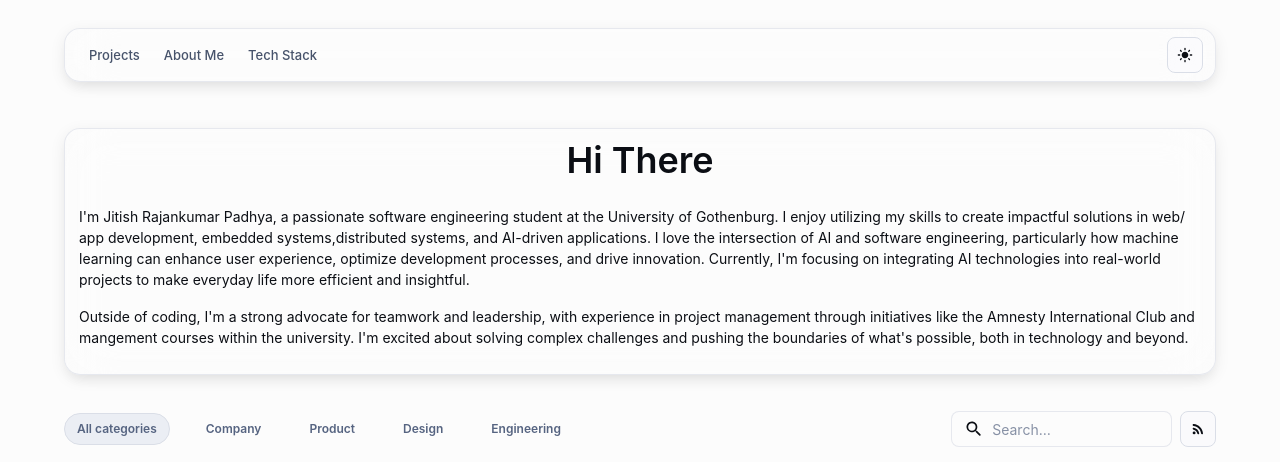
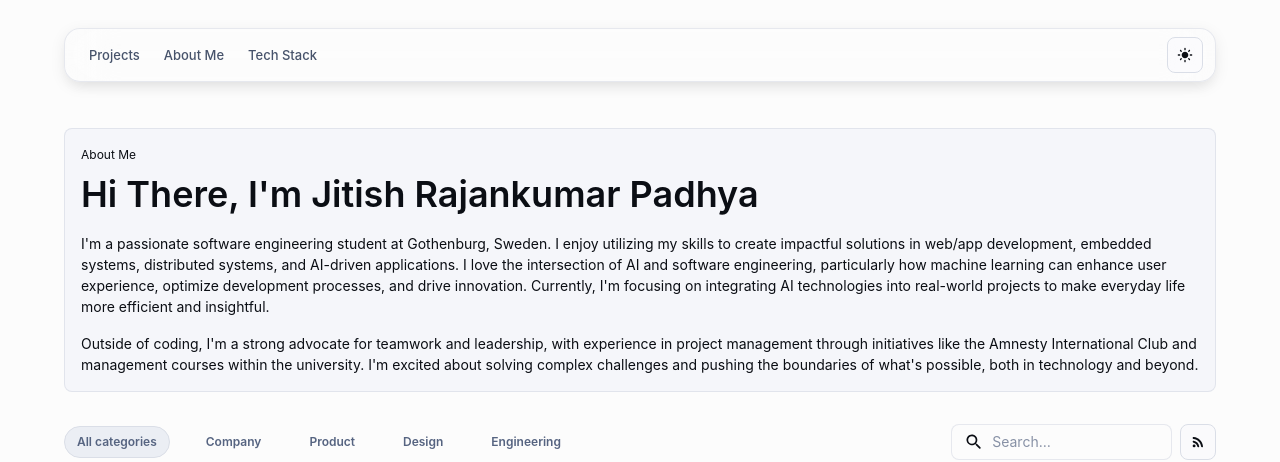
Before and after one commit to jitishp04/portfolio-website, a React (Create React App) app in the folder my-project/: page / in a window 1280 px wide. Shown: the top 462 px of the page. Built offline with nearby package versions, Linux system fonts and the light colour scheme.

Commit message:
Fix aboutMe

```diff
--- a/my-project/src/blog/components/MainContent.js
+++ b/my-project/src/blog/components/MainContent.js
@@ -13,8 +13,7 @@ import Typography from '@mui/material/Typography';
 import FormControl from '@mui/material/FormControl';
 import InputAdornment from '@mui/material/InputAdornment';
 import OutlinedInput from '@mui/material/OutlinedInput';
-import Paper from '@mui/material/Paper';
-import { alpha, styled } from '@mui/material/styles';
+import { styled } from '@mui/material/styles';
 import SearchRoundedIcon from '@mui/icons-material/SearchRounded';
 import RssFeedRoundedIcon from '@mui/icons-material/RssFeedRounded';
 
@@ -111,20 +110,6 @@ const StyledTypography = styled(Typography)({
   textOverflow: 'ellipsis',
 });
 
-const GlowPaper = styled(Paper)(({ theme }) => ({
-  textAlign: 'center',
-  marginBottom: 4,
-  borderRadius: `calc(${theme.shape.borderRadius}px + 8px)`,
-  backdropFilter: 'blur(24px)',
-  border: '1px solid',
-  borderColor: (theme.vars || theme).palette.divider,
-  backgroundColor: theme.vars
-    ? `rgba(${theme.vars.palette.background.defaultChannel} / 0.4)`
-    : alpha(theme.palette.background.default, 0.4),
-  boxShadow: (theme.vars || theme).shadows[1],
-  padding: '10px 14px',
-}));
-
 function Author({ authors }) {
   return (
     <Box
@@ -206,16 +191,26 @@ export default function MainContent() {
 
   return (
     <Box sx={{ display: 'flex', flexDirection: 'column', gap: 4 }}>
-  <GlowPaper variant="outlined" >
-    <Typography variant="h2"sx={{ textAlign: 'center', marginBottom: 3 }}>Hi There</Typography>
-    <Typography paragraph sx={{ textAlign: 'left' }}>
-      I'm Jitish Rajankumar Padhya, a passionate software engineering student at the University of Gothenburg. I enjoy utilizing my skills to create impactful solutions in web/ app development, embedded systems,distributed systems, and AI-driven applications.
-      I love the intersection of AI and software engineering, particularly how machine learning can enhance user experience, optimize development processes, and drive innovation. Currently, I'm focusing on integrating AI technologies into real-world projects to make everyday life more efficient and insightful.
-    </Typography>
-    <Typography paragraph sx={{ textAlign: 'left' }}>
-      Outside of coding, I'm a strong advocate for teamwork and leadership, with experience in project management through initiatives like the Amnesty International Club and mangement courses within the university. I'm excited about solving complex challenges and pushing the boundaries of what's possible, both in technology and beyond.
-    </Typography>
-  </GlowPaper>
+      <SyledCard
+        variant="outlined"
+        tabIndex={0}
+        sx={{ width: '100%' }}
+      >
+        <SyledCardContent>
+          <Typography gutterBottom variant="caption" component="div">
+            About Me
+          </Typography>
+          <Typography gutterBottom variant="h2" component="div">
+            Hi There, I'm Jitish Rajankumar Padhya
+          </Typography>
+          <Typography variant="body1" color="text.primary">
+            <Typography paragraph>
+            I'm a passionate software engineering student at Gothenburg, Sweden. I enjoy utilizing my skills to create impactful solutions in web/app development, embedded systems, distributed systems, and AI-driven applications. I love the intersection of AI and software engineering, particularly how machine learning can enhance user experience, optimize development processes, and drive innovation. Currently, I'm focusing on integrating AI technologies into real-world projects to make everyday life more efficient and insightful.
+            </Typography>
+            Outside of coding, I'm a strong advocate for teamwork and leadership, with experience in project management through initiatives like the Amnesty International Club and management courses within the university. I'm excited about solving complex challenges and pushing the boundaries of what's possible, both in technology and beyond.
+          </Typography>
+        </SyledCardContent>
+      </SyledCard>
       <Box
         sx={{
           display: { xs: 'flex', sm: 'none' },
@@ -303,7 +298,7 @@ export default function MainContent() {
         </Box>
       </Box>
       <Grid container spacing={2} columns={12}>
-        {cardData.map((card, index) => (
+        {cardData.slice(0, cardData.length - 1).map((card, index) => (
           <Grid key={index} size={{ xs: 12, md: 6 }}>
             <SyledCard
               variant="outlined"
```
